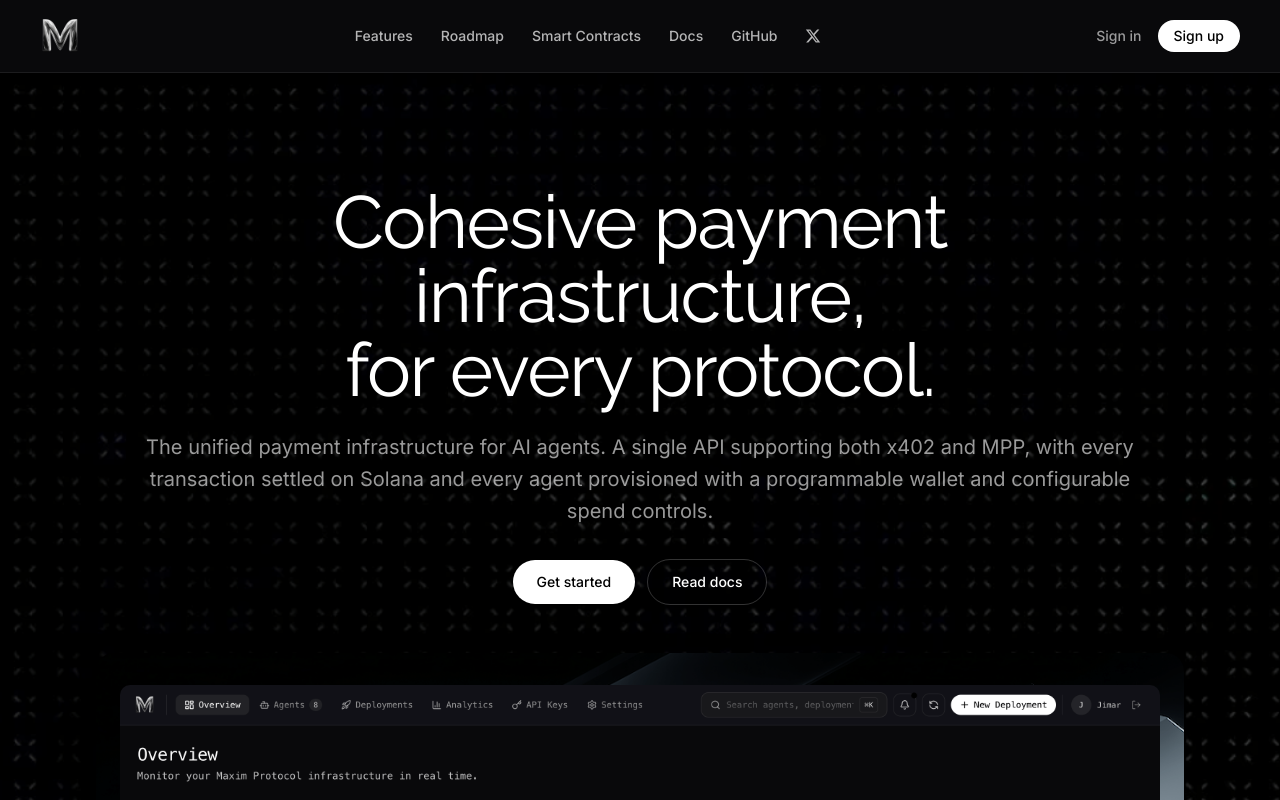
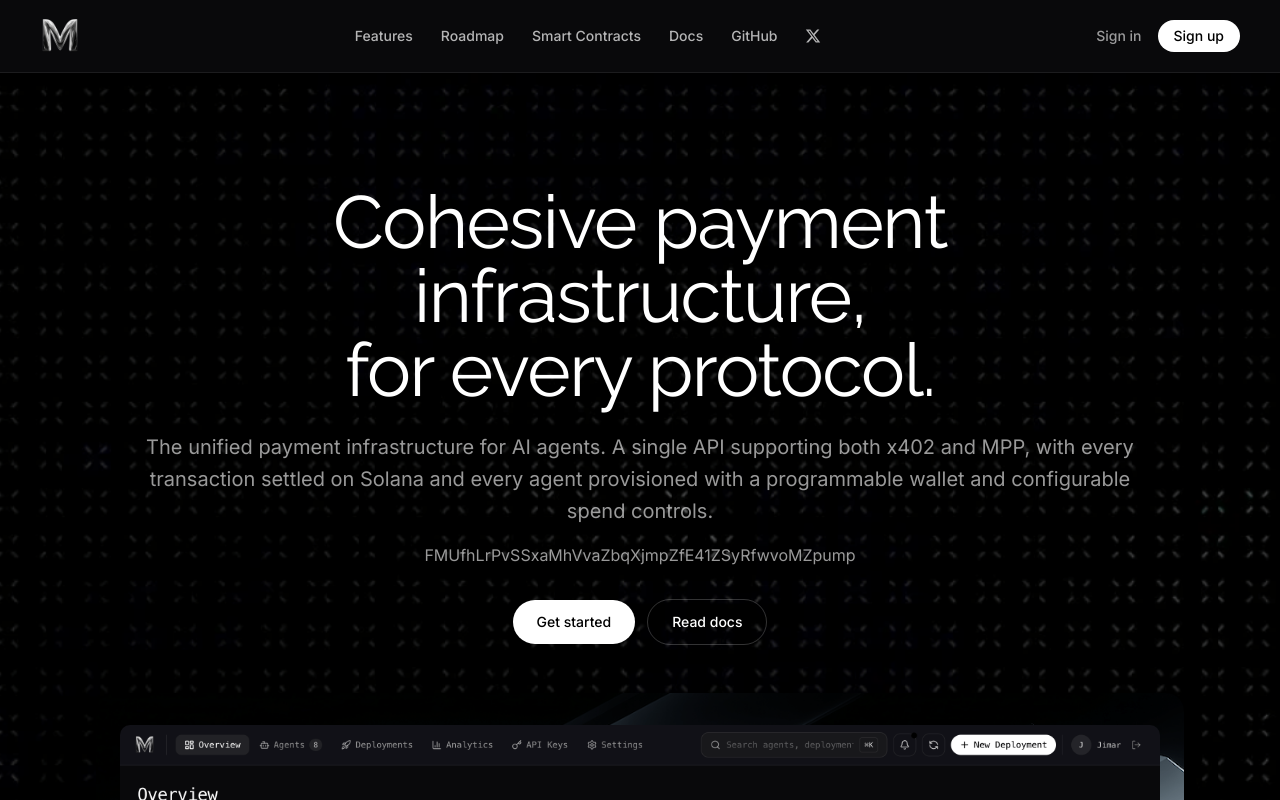
Before and after one commit to MaximProtocol/maxim-app, a Next.js app: page / in a window 1280 px wide. Shown: the top 800 px of the page. Built offline with nearby package versions, Linux system fonts and the light colour scheme.

Commit message:
Add official contract address

```diff
--- a/src/components/HeroSection.tsx
+++ b/src/components/HeroSection.tsx
@@ -62,6 +62,9 @@
               Solana and every agent provisioned with a programmable wallet
               and configurable spend controls.
             </p>
+            <p className="mt-4 text-[16px] text-white/60">
+              FMUfhLrPvSSxaMhVvaZbqXjmpZfE41ZSyRfwvoMZpump
+            </p>
           </FadeIn>
 
           <FadeIn delay={200}>
```
